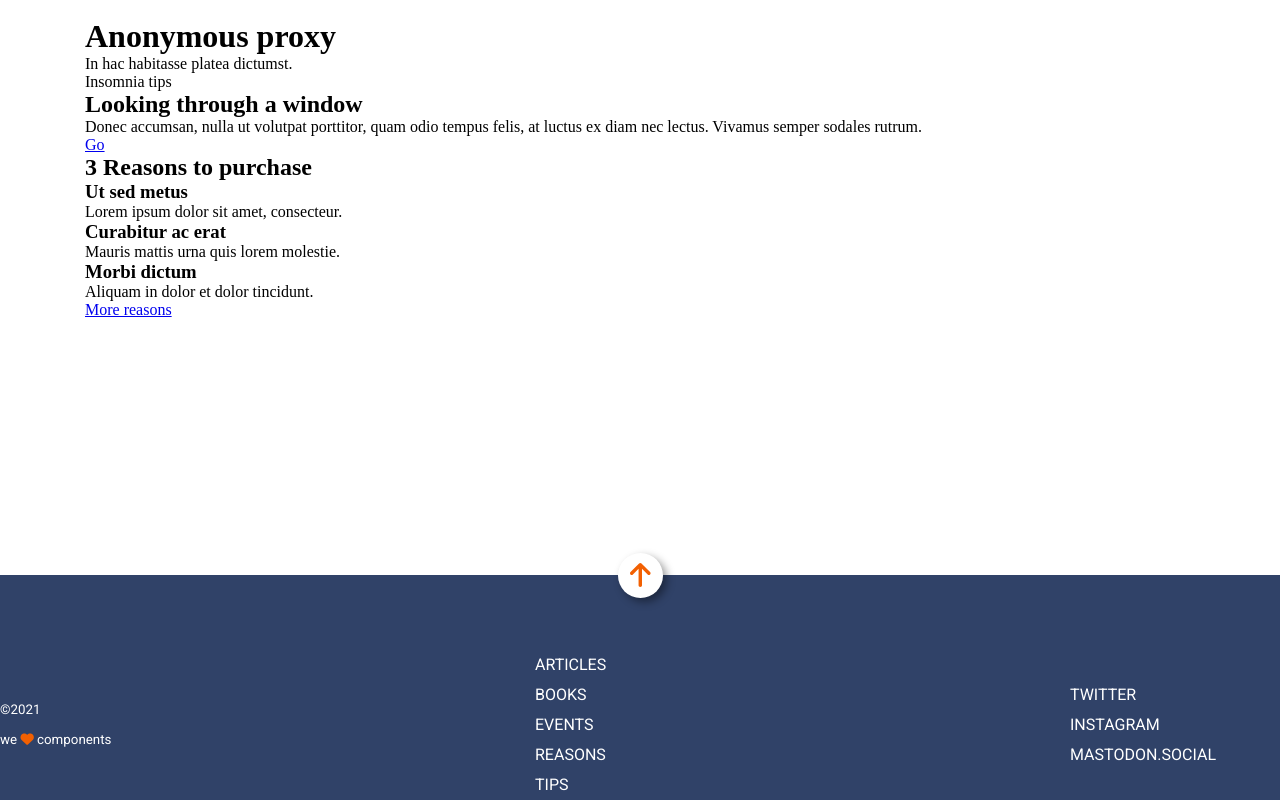
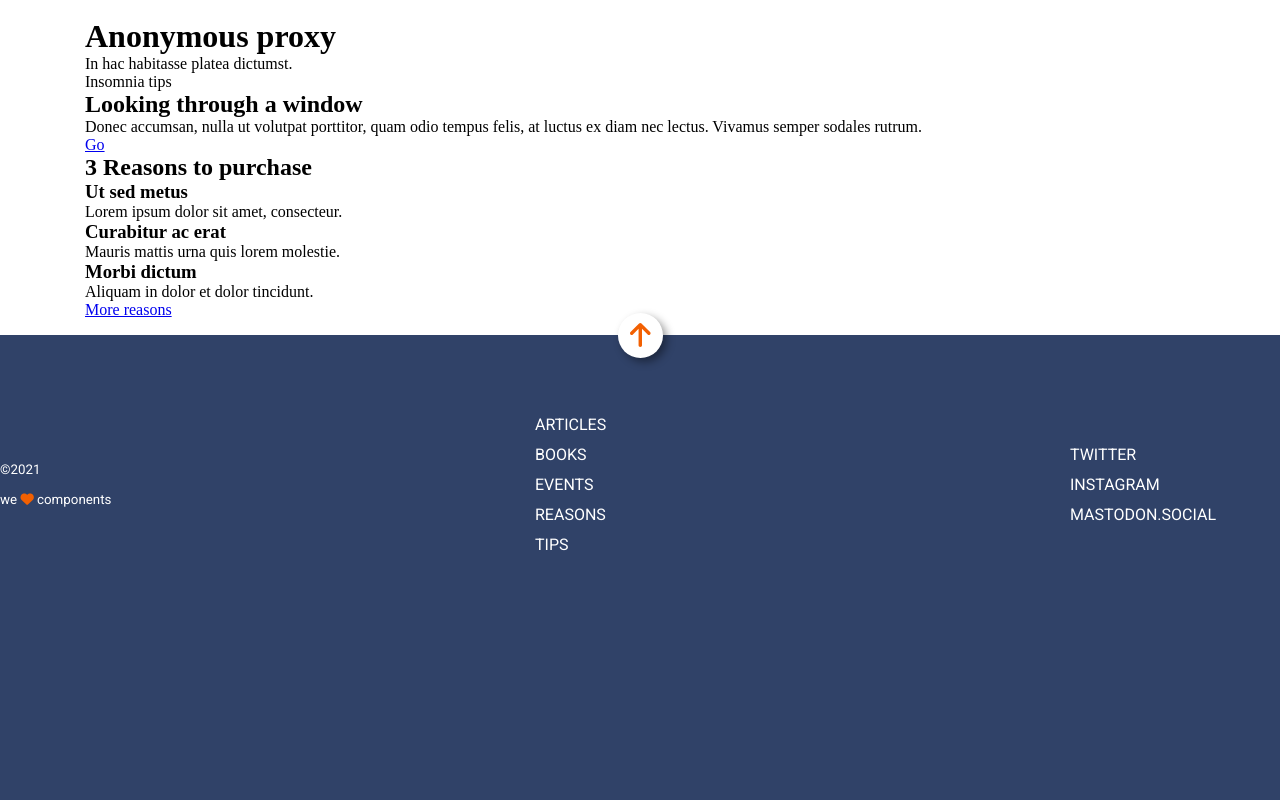
Before and after one commit to anaapezteguia/Anonymous-proxy-one-page, a website: page public/index.html in a window 1280 px wide. Drawn offline with nearby package versions, Linux system fonts and the light colour scheme.

Commit message:
Add footer height

```diff
--- a/src/scss/layout/_footer.scss
+++ b/src/scss/layout/_footer.scss
@@ -2,6 +2,7 @@
   position: fixed;
   bottom: 0;
   width: 100%;
+  height: 465px;
   display: flex;
   flex-direction: column;
   align-items: center;
```
Also changed, not shown: public/assets/css/main.css, 1 other file.
